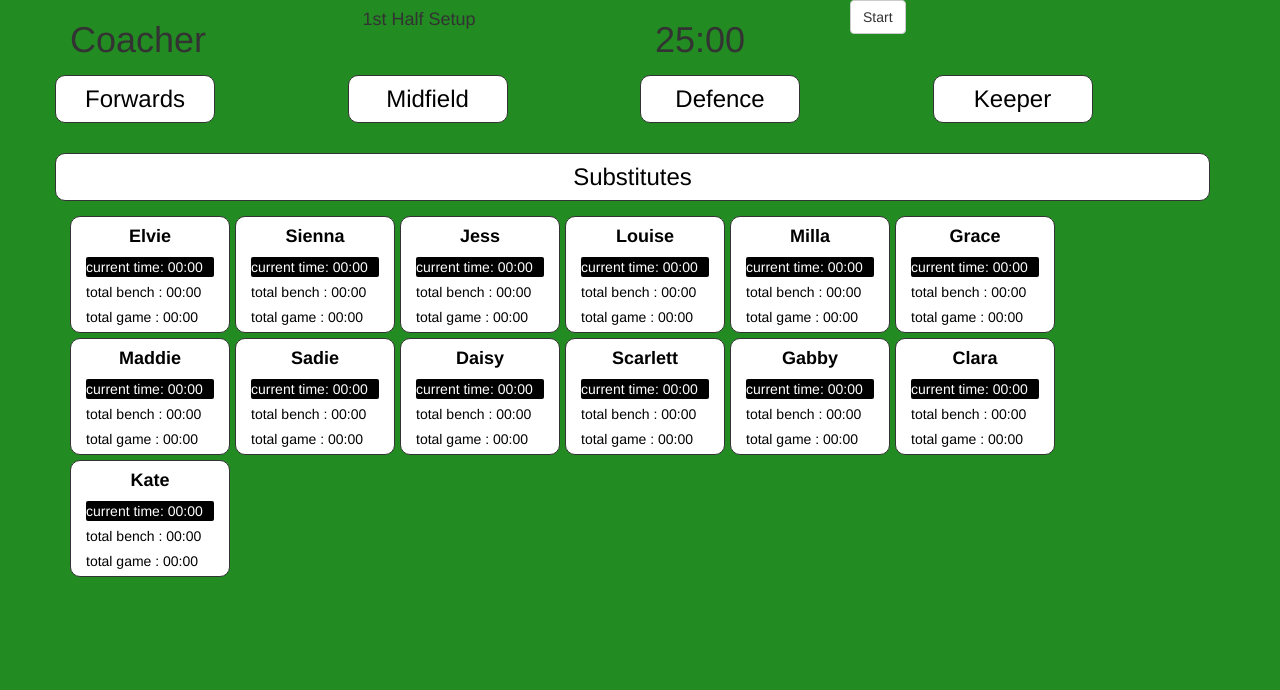
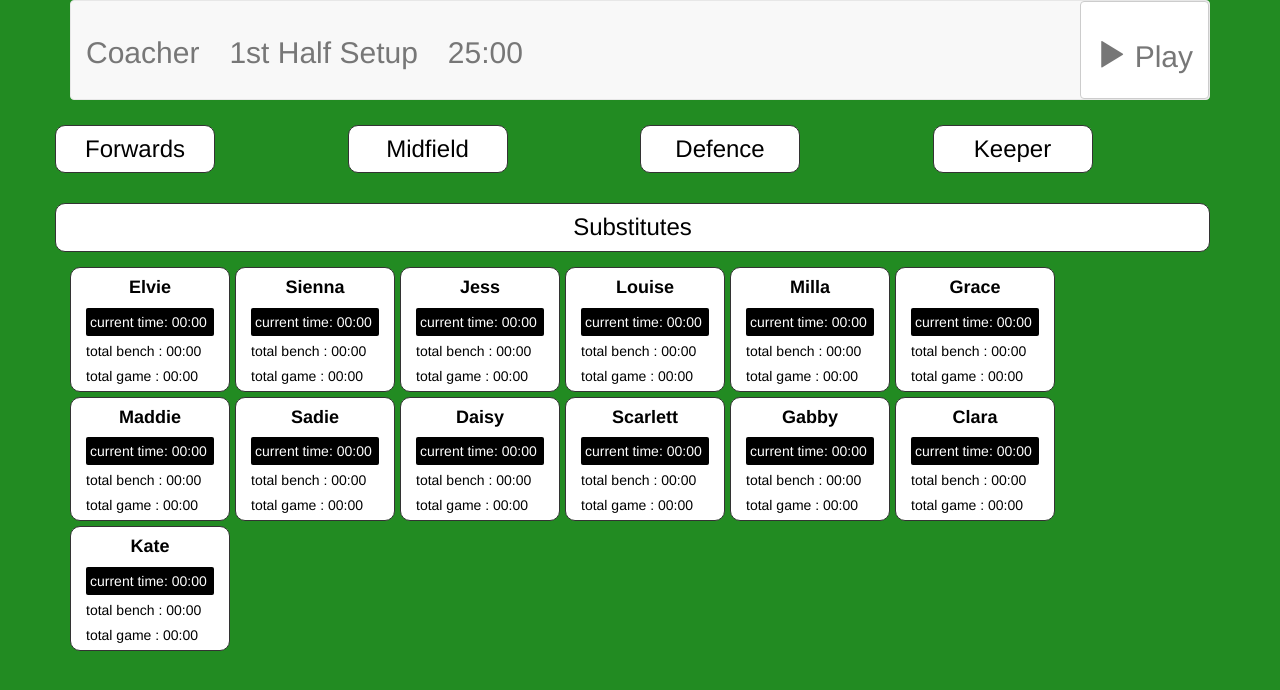
Before and after one commit to JamesAntonThompson/new-coacher, a plain HTML site: page js/coacher.html in a window 1280 px wide. Drawn offline with nearby package versions, Linux system fonts and the light colour scheme.

Commit message:
v1 added boostrap banner and minor styling fixes

```diff
--- a/js/coacher.css
+++ b/js/coacher.css
@@ -39,6 +39,7 @@ body { background-color: ForestGreen;
 	border-radius: 10px;
 	margin-top: 5px;
 	margin-right: 5px;
+	/*padding: 2px;*/
 	color: white;
 	width: 160px;
 }
@@ -49,11 +50,12 @@ body { background-color: ForestGreen;
 	border-radius: 10px;
 	margin-top: 5px;
 	margin-right: 5px;
+	/*padding: 2px;*/
 	color: black;
 	width: 160px;
 }
 
 p { margin-bottom: 5px; }
 
-.highlighted { background-color: black; border-radius: 2px; color: white;}
+.highlighted { background-color: black; border-radius: 2px; color: white; padding: 4px;}
 .unhighlighted { background-color: transparent; }
--- a/js/coacher.html
+++ b/js/coacher.html
@@ -23,21 +23,35 @@
 		<div ng-app="coacher">
 			<div class="container">
 				<div ng-controller="gameTimer as $ctrl">
-					<div class="row">
-						<div>
-							<h1 class="col-md-3 col-sm-3">Coacher</h1>
-							<h4 class="col-md-3 col-sm-3">{{$ctrl.gameStatus}}</h4>
+					<nav class="navbar navbar-default">
+						<div class="container-fluid">
+							<div class="navbar-header">
+								<a class="navbar-brand" href="#"><h2>Coacher</h2></a>
+							</div>
+							<!-- <h1 class="col-md-3 col-sm-3 navbar navbar-brand">Coacher</h1> -->
+							<ul class="nav navbar-nav">
+								<li><a href="#"><h2>{{$ctrl.gameStatus}}</h2></a></li>
+								<li><a href="#"><h2>{{$ctrl.gameRemaining | date:'mm:ss'}}</h2></a></li>
+							</ul>
+							<ul class="nav navbar-nav navbar-right">
+								<li><a ng-if="$ctrl.timerStatus == 'off'" class="btn btn-default" ng-click="$ctrl.start()"><h2><span class="glyphicon glyphicon-play"></span> Play</h2></a></li>
+								<li><a ng-if="$ctrl.timerStatus == 'on'" class="btn btn-default" ng-click="$ctrl.start()"><h2><span class="glyphicon glyphicon-pause"></span> Pause</h2></a></li>
+								<li><a ng-if="$ctrl.timerStatus == 'on'" class="btn btn-default" ng-click="$ctrl.start()"><h2><span class="glyphicon glyphicon-stop"></span> End</h2></a></li>
+							</ul>
+						</div>
+					</nav>
+					<!-- <div class="row"> -->
+						<!-- <div class="navbar navbar-default"> -->
 							<!-- <h1 class="col-md-3">{{$ctrl.gameLengthMinutes}}:{{$ctrl.gameLengthSeconds}}</h1> -->
-							<h1 class="col-md-2 col-sm-2">{{$ctrl.gameRemaining | date:'mm:ss'}}</h1>
-							<div class="col-md-2 col-sm-2">
-								<button ng-if="$ctrl.timerStatus == 'off'" class="btn btn-default" ng-click="$ctrl.start()">Start</button>
+
+<!-- 							<div class="col-md-2 col-sm-2">
 								<button ng-if="$ctrl.timerStatus == 'on'" class="btn btn-default" ng-click="$ctrl.stop()">Pause</button>
 							</div>
 							<div class="col-md-2 col-sm-2">
 								<button ng-if="$ctrl.timerStatus == 'on'" class="btn btn-default" ng-click="$ctrl.end()">End</button>
-							</div>
-						</div>
-					</div> <!-- end Row -->
+							</div> -->
+						<!-- </div> -->
+					<!-- </div> end Row -->
 					<div class="row">
 						<div class="col-md-3 col-sm-3">
 							<h3 class="header text-center" ng-class="$ctrl.isButtonSelected('ATT') ? 'selected' : 'unselected'" ng-click="$ctrl.addToPosition( 'ATT' )">Forwards</h3>
@@ -46,6 +60,7 @@
 									<div class="col-md-12" ng-class="$ctrl.isPlayerSelected(player.id) ? 'selected' : 'unselected'" ng-click="$ctrl.playerClick( player.id );">
 										<h4 class="text-center"><strong>{{player.name}}</strong></h4>
 										<p ng-class="$ctrl.isLongestInPos(player.id, 'ATT') ? 'highlighted' : 'unhighlighted'">current time: {{$ctrl.displayTime( player.cgt )}}</p>
+										<!-- <p>total game: {{$ctrl.displayTime( player.tgt )}}</p> -->
 										<p>total game: {{$ctrl.displayTime( player.tgt )}}</p>
 									</div>
 								</div> <!-- end ng-repeat -->
```
